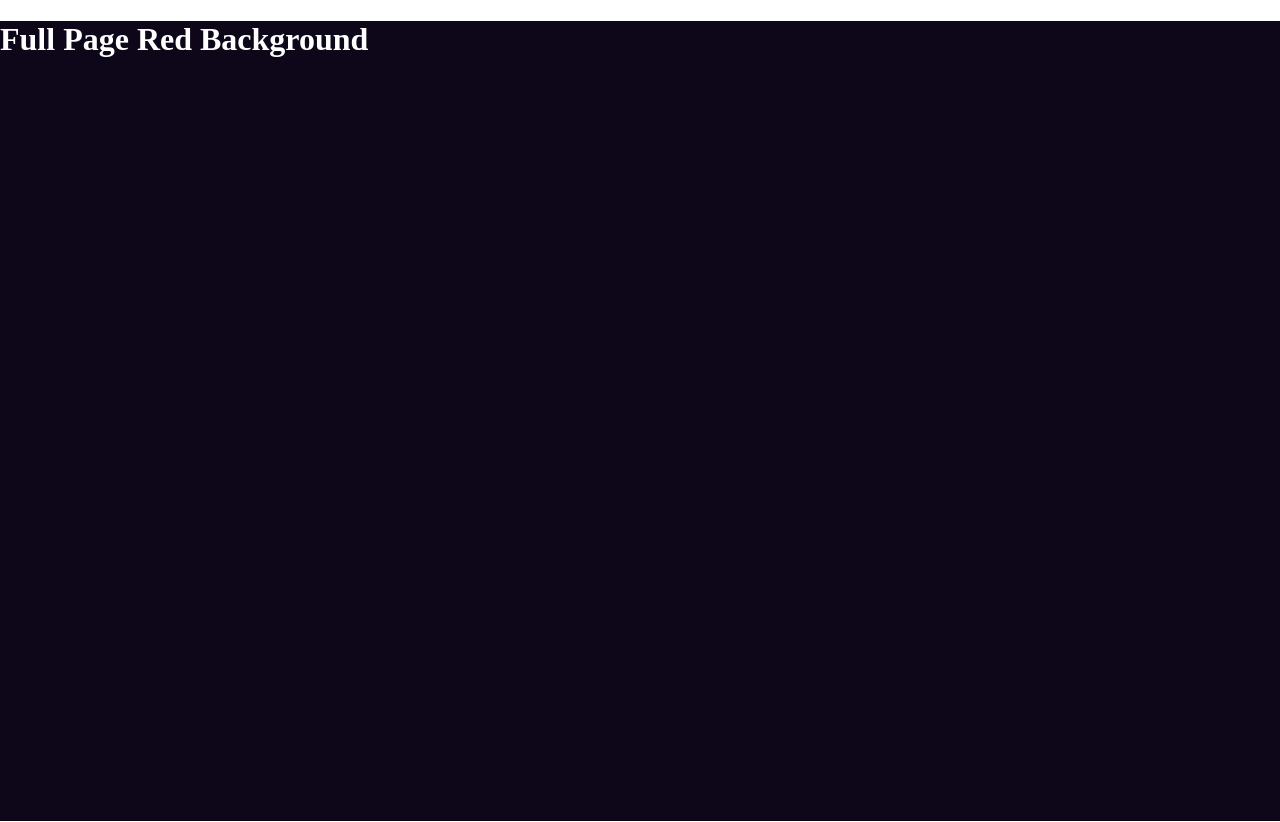
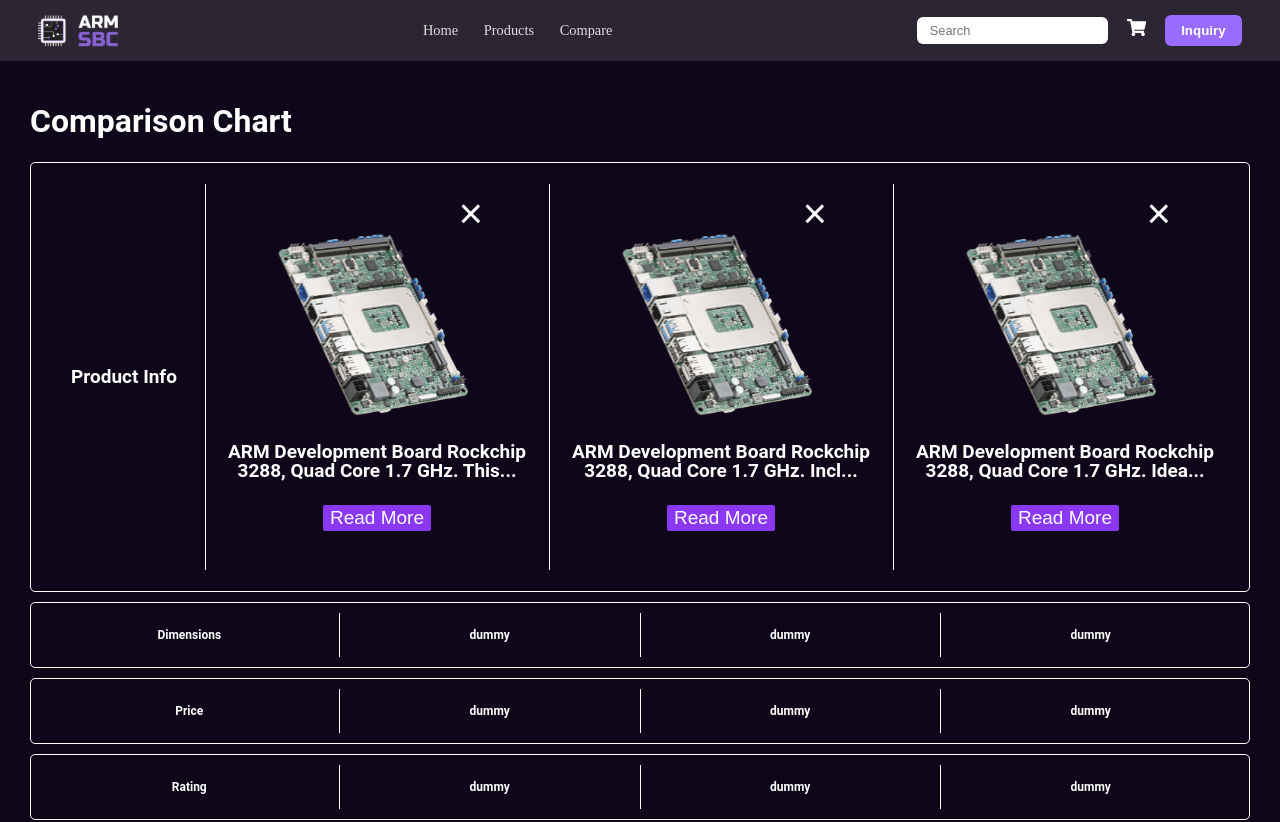
Before and after one commit to Tungston-labs/Arm_Sbc, a React (Vite) app: page /compare in a window 1280 px wide. Shown: the top 822 px of the page. Built offline with nearby package versions, Linux system fonts and the light colour scheme.

Commit message:
Comparison page is created

```diff
--- a/src/App.jsx
+++ b/src/App.jsx
@@ -1,7 +1,6 @@
 
 import './App.css'
 import { Route, Routes } from 'react-router-dom'
-import Home from './pages/Home'
 import Comparison from './pages/Comparison/Comparison'
 import Navbar from './Components/Navbar/Navbar'
 
@@ -10,7 +9,6 @@
   return (
 <Routes>
   <Route path='/nav' element={<Navbar/>}/>
-<Route path='/' element={<Home/>}/>
 <Route path="/compare" element={<Comparison/>}/>
 </Routes>
   )
--- a/src/pages/Comparison/Comparison.jsx
+++ b/src/pages/Comparison/Comparison.jsx
@@ -1,11 +1,96 @@
-import React from "react";
-import { Container } from "./Comparison.styled";
+import React, { useState } from "react";
+import {
+  Container,
+  Header,
+  HeaderCard,
+  Box,
+  BoxText,
+  ReadMoreButton,
+  RemoveButton,
+} from "./Comparison.styled";
+import Chip from "../../assets/Comparison/chip.svg";
+import Navbar from "../../Components/Navbar/Navbar";
+import smallRows from "./SmallRows";
+const Comparison = () => {
+  const row1 = [
+    { text: "Product Info" },
+    {
+      img: Chip,
+      text: "ARM Development Board Rockchip 3288, Quad Core 1.7 GHz. This board is perfect for embedded systems and high-performance applications.",
+    },
+    {
+      img: Chip,
+      text: "ARM Development Board Rockchip 3288, Quad Core 1.7 GHz. Includes GPU acceleration and multiple interfaces for flexible usage.",
+    },
+    {
+      img: Chip,
+      text: "ARM Development Board Rockchip 3288, Quad Core 1.7 GHz. Ideal for IoT, robotics, and edge computing projects.",
+    },
+  ];
 
-const Comparison = () => {
+
+  const handleRemove = (index) => {
+    setItems((prev) => prev.filter((_, i) => i !== index));
+  };
+
+  const [expanded, setExpanded] = useState({});
+
+  const toggleReadMore = (index) => {
+    setExpanded((prev) => ({ ...prev, [index]: !prev[index] }));
+  };
+
+  const renderRow = (data) =>
+    data.map((item, index) => {
+      const isExpanded = expanded[index];
+      const shouldTruncate = item.text && item.text.length > 60;
+      const displayText =
+        shouldTruncate && !isExpanded
+          ? item.text.slice(0, 60) + "..."
+          : item.text;
+
+      return (
+        <Box key={index}>
+          {/* X Icon */}
+          {item.img && (
+            <RemoveButton onClick={() => handleRemove(index)}>×</RemoveButton>
+          )}
+          <div className="image-scroll"></div>
+          {item.img && <img src={item.img} alt={`box-${index}`} />}
+          {item.text && (
+            <>
+              <BoxText>{displayText}</BoxText>
+              {shouldTruncate && (
+                <ReadMoreButton onClick={() => toggleReadMore(index)}>
+                  {isExpanded ? "Read Less" : "Read More"}
+                </ReadMoreButton>
+              )}
+            </>
+          )}
+        </Box>
+      );
+    });
+
   return (
-    <Container>
-      <h1 style={{ color: "white" }}>Full Page Red Background</h1>
-    </Container>
+<Container>
+  <Navbar />
+  <Header>Comparison Chart</Header>
+
+  <div className="scroll-wrapper">
+    <HeaderCard>{renderRow(row1)}</HeaderCard>
+
+    {smallRows.map((row, rowIndex) => (
+      <HeaderCard small key={rowIndex}>
+        {row.map((item, index) => (
+          <Box key={index} small>
+            {item.img && <img src={item.img} alt={`box-${index}`} />}
+            {item.text && <BoxText small>{item.text}</BoxText>}
+          </Box>
+        ))}
+      </HeaderCard>
+    ))}
+  </div>
+</Container>
+
   );
 };
 
--- a/src/pages/Comparison/Comparison.styled.js
+++ b/src/pages/Comparison/Comparison.styled.js
@@ -1,12 +1,185 @@
 import styled from "styled-components";
 
 export const Container = styled.div`
-  background-color: #0E0619;
-  height: 100vh;
-  margin: 0;
+  background-color: #0e0619;
+  width: 100%;
+  padding-bottom: 40px;
 `;
-export const Header=styled.h1`
 
+export const Header = styled.h1`
+  font-size: 32px;
+  font-weight: 700;
+  font-family: "Roboto", sans-serif;
+  padding-left: 30px;
+  padding-top: 20px;
+  color: white;
+  @media (min-width: 280px) and (max-width: 768px) {
+    font-size: 14px;
+    padding-left: 10px;
+    padding-top: 2px;
+  }
+  @media (max-width: 1024px) {
+    padding-left: 30px;
+    padding-top: 20px;
+    font-size: 24px;
+  }
+  @media (min-width: 2500px) and (max-width: 4200px) {
+    padding-left: 30px;
+    padding-top: 20px;
+    min-width: 100px;
+    font-size: 42px;
+  }
+`;
+export const ScrollWrapper = styled.div`
+  @media (max-width: 768px) {
+    display: grid;
+    grid-auto-flow: row;
+    overflow-x: auto;
+    -webkit-overflow-scrolling: touch;
+    grid-auto-columns: max-content;
+    width: 100%;
 
+    > div {
+      display: grid;
+      grid-auto-flow: column;
+      grid-auto-columns: 200px;
+    }
+  }
+`;
 
-`
+export const HeaderCard = styled.div`
+  border: 1px solid white;
+  border-radius: 5px;
+  display: grid;
+  grid-template-columns: repeat(4, 1fr);
+  margin: 10px 30px;
+  padding: ${({ small }) => (small ? "6px 8px" : "20px 12px")};
+
+  @media (max-width: 768px) {
+    margin: 0;
+    padding: ${({ small }) => (small ? "6px 2px" : "4px 2px")};
+
+    display: grid;
+    grid-auto-flow: column;
+    grid-auto-columns: 200px;
+    overflow-x: auto;
+    overflow-y: hidden;
+    -webkit-overflow-scrolling: touch;
+    gap: 8px;
+  }
+  @media (min-width: 2500px) and (max-width: 4200px) {
+    padding: ${({ small }) => (small ? "16px 8px" : "100px 50px")};
+    min-width: 100px;
+  }
+`;
+
+export const Box = styled.div`
+  display: flex;
+  flex-direction: column;
+  align-items: center;
+  justify-content: center;
+  padding: ${({ small }) => (small ? "8px 6px" : "40px 12px")};
+  color: white;
+  position: relative;
+
+  @media (max-width: 768px) {
+    padding: ${({ small }) => (small ? "6px" : "8px")};
+    min-width: 100px;
+  }
+  @media (max-width: 1024px) {
+    padding: ${({ small }) => (small ? "6px" : "8px")};
+    min-width: 200px;
+  }
+  @media (min-width: 2500px) and (max-width: 4200px) {
+    padding: ${({ small }) => (small ? "16px" : "50px")};
+    min-width: 100px;
+  }
+  &:not(:last-child)::after {
+    content: "";
+    position: absolute;
+    top: ${({ small }) => (small ? "4px" : "1px")};
+    bottom: ${({ small }) => (small ? "4px" : "1px")};
+    right: 0;
+    width: 0.5px;
+    background-color: white;
+  }
+
+  img {
+    width: ${({ small }) => (small ? "100px" : "320px")};
+    height: ${({ small }) => (small ? "60px" : "200px")};
+    object-fit: contain;
+
+    @media (max-width: 768px) {
+      width: 120px;
+      height: 100px;
+      max-height: 160px;
+    }
+    @media (min-width: 2500px) and (max-width: 4200px) {
+      width: 420px;
+      height: 300px;
+    }
+  }
+`;
+
+export const BoxText = styled.p`
+  font-family: "Roboto", sans-serif;
+  font-weight: 600;
+  font-size: ${({ small }) => (small ? "12px" : "19px")};
+  line-height: 100%;
+  letter-spacing: 0;
+  text-align: center;
+  color: white;
+
+  @media (max-width: 768px) {
+    font-size: ${({ small }) => (small ? "10px" : "12px")};
+  }
+     @media (min-width: 2500px) and (max-width: 4200px) {
+         font-size: ${({ small }) => (small ? "32px" : "32px")};
+
+    }
+
+`;
+
+export const ReadMoreButton = styled.button`
+  border-radius: 2px;
+  background-color: #8a38f5;
+  color: white;
+  border: 1px solid #8a38f5;
+  font-size: ${({ small }) => (small ? "10px" : "19px")};
+  margin-top: 6px;
+  @media (max-width: 768px) {
+    font-size: 8px;
+  }
+    @media (min-width: 2500px) and (max-width: 4200px) {
+         font-size: 32px
+
+    }
+  &:hover {
+    text-decoration: underline;
+  }
+`;
+export const RemoveButton = styled.button`
+  position: absolute;
+  top: 6px;
+  right: 60px;
+  background: transparent;
+  border: none;
+  color: white;
+  font-size: 42px;
+  cursor: pointer;
+  z-index: 1;
+
+  &:hover {
+    color: red;
+  }
+  @media (max-width: 768px) {
+    font-size: 30px;
+    top: 6px;
+    right: 30px;
+  }
+  @media (max-width: 1024px) {
+    font-size: 36px;
+    top: 6px;
+    right: 25px;
+  }
+`;
--- /dev/null
+++ b/src/pages/Comparison/SmallRows.js
@@ -0,0 +1,92 @@
+  const smallRows = [
+    [
+      { text: "Dimensions" },
+      { text: "dummy" },
+      { text: "dummy" },
+      { text: "dummy" },
+    ],
+    [
+      { text: "Price" },
+      { text: "dummy" },
+      { text: "dummy" },
+      { text: "dummy" },
+    ],
+    [
+      { text: "Rating" },
+      { text: "dummy" },
+      { text: "dummy" },
+      { text: "dummy" },
+    ],
+    [
+      { text: "Description" },
+      { text: "dummy" },
+      { text: "dummy" },
+      { text: "dummy" },
+    ],
+
+    [{ text: "Sku" }, { text: "dummy" }, { text: "dummy" }, { text: "dummy" }],
+    [
+      { text: "Availability" },
+      { text: "dummy" },
+      { text: "dummy" },
+      { text: "dummy" },
+    ],
+    [
+      { text: "Weight" },
+      { text: "dummy" },
+      { text: "dummy" },
+      { text: "dummy" },
+    ],
+    [
+      { text: "128 GB" },
+      { text: "dummy" },
+      { text: "dummy" },
+      { text: "dummy" },
+    ],
+    [
+      { text: "2 Core" },
+      { text: "dummy" },
+      { text: "dummy" },
+      { text: "dummy" },
+    ],
+    [
+      { text: "Product Info" },
+      { text: "dummy" },
+      { text: "dummy" },
+      { text: "dummy" },
+    ],
+    [{ text: "2 GB" }, { text: "dummy" }, { text: "dummy" }, { text: "dummy" }],
+    [
+      { text: "32 GB" },
+      { text: "dummy" },
+      { text: "dummy" },
+      { text: "dummy" },
+    ],
+    [
+      { text: "4 core" },
+      { text: "dummy" },
+      { text: "dummy" },
+      { text: "dummy" },
+    ],
+    [{ text: "4 GB" }, { text: "dummy" }, { text: "dummy" }, { text: "dummy" }],
+    [
+      { text: "64 GB" },
+      { text: "dummy" },
+      { text: "dummy" },
+      { text: "dummy" },
+    ],
+    [
+      { text: "8 core" },
+      { text: "dummy" },
+      { text: "dummy" },
+      { text: "dummy" },
+    ],
+    [{ text: "8 GB" }, { text: "dummy" }, { text: "dummy" }, { text: "dummy" }],
+    [
+      { text: "Price" },
+      { text: "dummy" },
+      { text: "dummy" },
+      { text: "dummy" },
+    ],
+  ];
+  export default smallRows;
--- a/src/pages/Home.jsx
+++ /dev/null
@@ -1,11 +0,0 @@
-import React from 'react'
-
-const Home = () => {
-  return (
-    <div>
-      njnkdenkefkenjfnfnjefnjawejkfneknlewfkerklerklefrnjkasdfjkbdfdfm,nsdfnkjfeerlkberjbhreqwerhqwererjkqerjhkqerejhk
-    </div>
-  )
-}
-
-export default Home
```
Also changed, not shown: src/assets/Comparison/chip.png (added), src/assets/Comparison/chip.svg (added).
